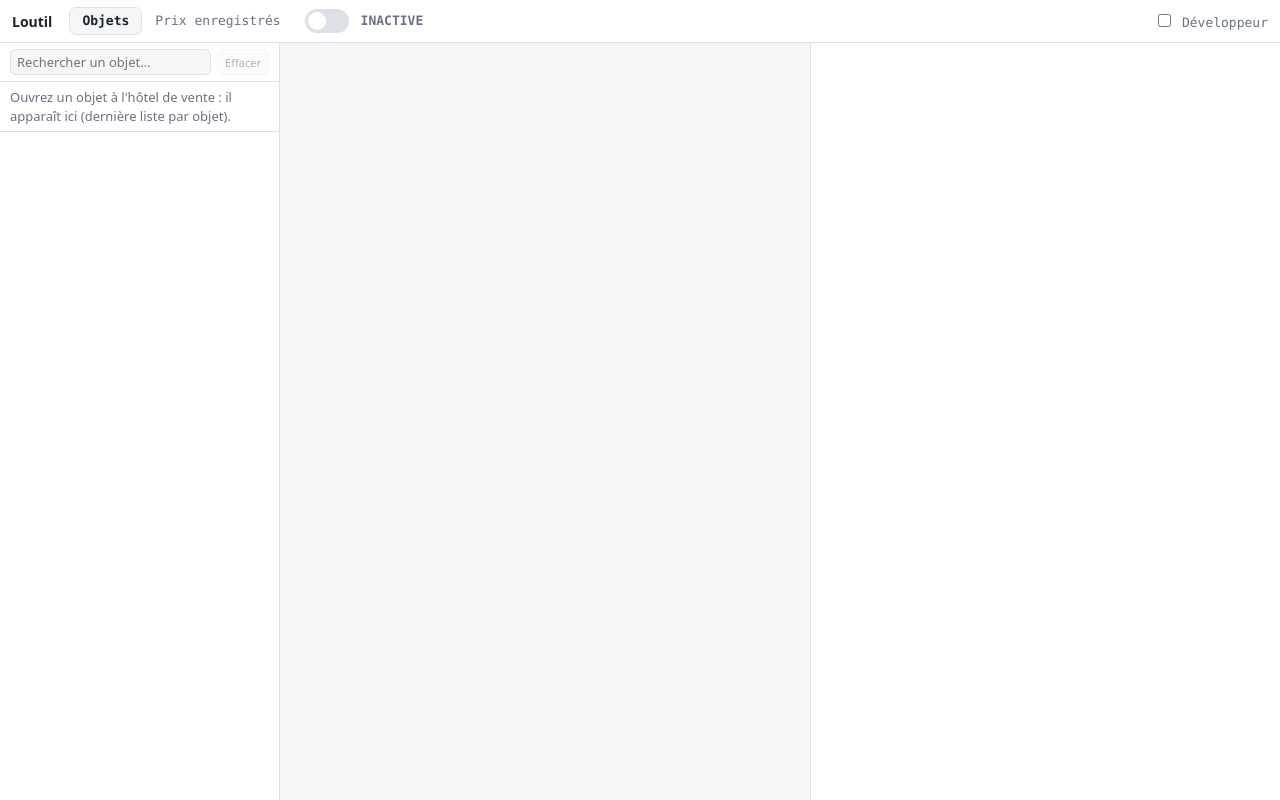
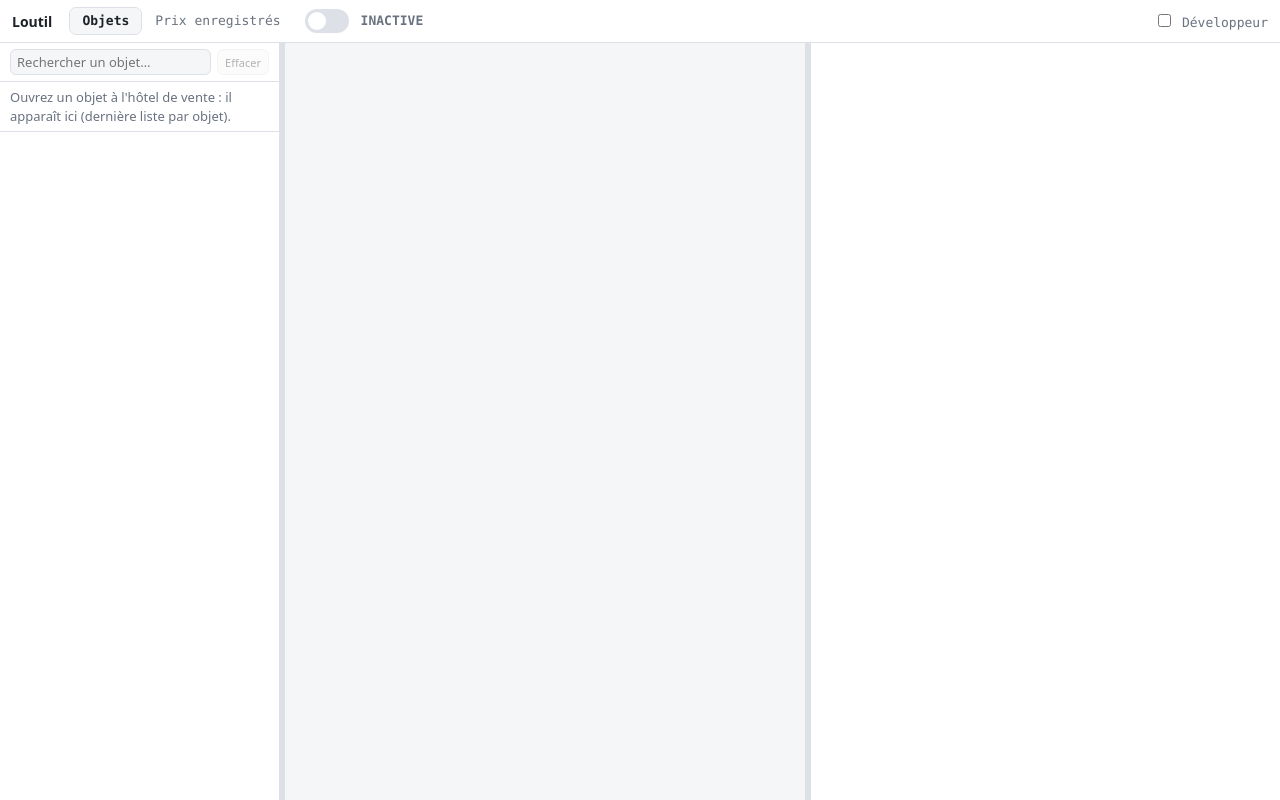
Before and after one commit to JustNao/karrelage-unity, a Svelte app in the folder app/: page / in a window 1280 px wide. Built offline with nearby package versions, Linux system fonts and the light colour scheme.

Commit message:
Resizable columns as a shared default (Objets, Paquets); window starts maximised

```diff
--- a/app/src-tauri/tauri.conf.json
+++ b/app/src-tauri/tauri.conf.json
@@ -11,7 +11,7 @@
   },
   "app": {
     "windows": [
-      { "label": "main", "title": "Loutil", "width": 1280, "height": 800, "minWidth": 720, "minHeight": 480 }
+      { "label": "main", "title": "Loutil", "width": 1280, "height": 800, "maximized": true, "minWidth": 720, "minHeight": 480 }
     ],
     "security": {
       "csp": "default-src 'self'; connect-src 'self' ipc: http://ipc.localhost; img-src 'self' data:; style-src 'self' 'unsafe-inline'; script-src 'self'"
--- a/app/src/app.css
+++ b/app/src/app.css
@@ -25,3 +25,7 @@ h3 { font: 600 12px system-ui; margin: 12px 0 4px; color: var(--mut); text-trans
 ::-webkit-scrollbar-thumb { background: #2b2f38; border: 1px solid #454b58; border-radius: 6px; }
 ::-webkit-scrollbar-thumb:hover { background: #3a3f4b; border-color: #5a6272; }
 ::-webkit-scrollbar-corner { background: #000; }
+
+/* draggable divider between resizable columns (see lib/columns.svelte.ts) */
+.grip { cursor: col-resize; background: var(--line); transition: background 0.15s; touch-action: none; }
+.grip:hover { background: var(--acc); }
--- /dev/null
+++ b/app/src/lib/columns.svelte.ts
@@ -0,0 +1,41 @@
+/**
+ * Resizable columns, the default layout for tabs with side-by-side panels: a grid whose panels are separated by thin
+ * draggable grips. Widths are in px, remembered between sessions; the flexible column (1fr) takes what is left.
+ *
+ *   const cols = new Columns("loutil.cols.<tab>", { left: 280, right: 470 });
+ *   <div class="grid" style:grid-template-columns="{cols.w.left}px 5px 1fr 5px {cols.w.right}px"> panel, <div class="grip" onpointerdown={(e) => cols.drag("left", 1, e)}>, ...
+ *
+ * `dir` is +1 when the panel sits on the left of the grip (grows with the pointer), -1 when on its right. Style `.grip`
+ * with `.grip` from app.css.
+ */
+export class Columns<K extends string> {
+  w = $state() as Record<K, number>;
+
+  constructor(
+    private key: string,
+    defaults: Record<K, number>,
+    private min = 100,
+    private max = 900,
+  ) {
+    this.w = { ...defaults };
+    try {
+      Object.assign(this.w, JSON.parse(localStorage.getItem(key) ?? "{}"));
+    } catch {}
+  }
+
+  drag(name: K, dir: 1 | -1, e: PointerEvent) {
+    const x0 = e.clientX;
+    const w0 = this.w[name];
+    const move = (ev: PointerEvent) => (this.w[name] = Math.min(this.max, Math.max(this.min, w0 + dir * (ev.clientX - x0))));
+    const up = () => {
+      window.removeEventListener("pointermove", move);
+      window.removeEventListener("pointerup", up);
+      try {
+        localStorage.setItem(this.key, JSON.stringify(this.w));
+      } catch {}
+    };
+    window.addEventListener("pointermove", move);
+    window.addEventListener("pointerup", up);
+    e.preventDefault();
+  }
+}
--- a/app/src/modules/auction/View.svelte
+++ b/app/src/modules/auction/View.svelte
@@ -1,6 +1,7 @@
 <script lang="ts">
   import { onMount, tick } from "svelte";
   import { SvelteMap, SvelteSet } from "svelte/reactivity";
+  import { Columns } from "../../lib/columns.svelte";
   import { ago, call, kamas, on } from "../../lib/api";
   import { flip } from "svelte/animate";
   import DensityChart from "../../lib/components/DensityChart.svelte";
@@ -14,6 +15,7 @@
 
   interface Filter { a: number; min: string | number; max: string | number }
 
+  const cols = new Columns("loutil.cols.items", { list: 280, filter: 470 }); // resizable: list | listing (flexible) | filter
   let items = new SvelteMap<number, any>();
   let selGid = $state<number | null>(null);
   let picker = $state<EffectMeta[]>([]); // effects found on level 150-200 equipment (what the picker offers)
@@ -300,7 +302,7 @@
   });
 </script>
 
-<div class="view">
+<div class="view" style:grid-template-columns="{cols.w.list}px 5px 1fr 5px {cols.w.filter}px">
   <div class="ilist">
     <div class="sbar">
       <input type="search" placeholder="Rechercher un objet…" bind:value={search} />
@@ -325,6 +327,8 @@
       <div class="mut empty">{search ? "Aucun objet ne correspond à la recherche." : "Ouvrez un objet à l'hôtel de vente : il apparaît ici (dernière liste par objet)."}</div>
     {/each}
   </div>
+
+  <div class="grip" role="separator" aria-orientation="vertical" onpointerdown={(e) => cols.drag("list", 1, e)}></div>
 
   <SmoothScroll toTop>
     {#if item}
@@ -435,6 +439,8 @@
     {/if}
   </SmoothScroll>
 
+  <div class="grip" role="separator" aria-orientation="vertical" onpointerdown={(e) => cols.drag("filter", -1, e)}></div>
+
   <div class="filter">
     {#if item}
       {#if comp}
@@ -479,7 +485,7 @@
 </div>
 
 <style>
-  .view { flex: 1; min-height: 0; display: grid; grid-template-columns: 280px 1fr 470px; }
+  .view { flex: 1; min-height: 0; display: grid; }
   .ilist { overflow: auto; background: var(--panel); border-right: 1px solid var(--line); }
   .deal-ico { color: var(--ok); font-size: 10px; vertical-align: middle; }
   .ilist .sbar { display: flex; gap: 6px; padding: 6px 10px; cursor: default; position: sticky; top: 0; z-index: 2; background: var(--panel); }
--- a/app/src/modules/packets/View.svelte
+++ b/app/src/modules/packets/View.svelte
@@ -1,6 +1,7 @@
 <script lang="ts">
   import { onMount, tick } from "svelte";
   import { call, kamas, on } from "../../lib/api";
+  import { Columns } from "../../lib/columns.svelte";
   import ItemCard from "../../lib/components/ItemCard.svelte";
   import JsonTree from "../../lib/components/JsonTree.svelte";
 
@@ -17,26 +18,8 @@
   let editingName = $state(false);
   let nameDraft = $state("");
 
-  // Resizable panels (px): types | list | formatted | detail. The list takes what is left. Remembered between sessions.
-  let widths = $state({ types: 170, fmt: 420, detail: 480 });
-  try {
-    Object.assign(widths, JSON.parse(localStorage.getItem("loutil.packetCols") ?? "{}"));
-  } catch {}
-  /** Drag a divider: `dir` = +1 when the panel is on the left of the handle (grows with the pointer), -1 when on the right. */
-  function resize(key: "types" | "fmt" | "detail", dir: 1 | -1, e: PointerEvent) {
-    const x0 = e.clientX, w0 = widths[key];
-    const move = (ev: PointerEvent) => (widths[key] = Math.min(900, Math.max(100, w0 + dir * (ev.clientX - x0))));
-    const up = () => {
-      window.removeEventListener("pointermove", move);
-      window.removeEventListener("pointerup", up);
-      try {
-        localStorage.setItem("loutil.packetCols", JSON.stringify(widths));
-      } catch {}
-    };
-    window.addEventListener("pointermove", move);
-    window.addEventListener("pointerup", up);
-    e.preventDefault();
-  }
+  // resizable panels: types | list (flexible) | formatted | detail
+  const cols = new Columns("loutil.cols.packets", { types: 170, fmt: 420, detail: 480 });
 
   const nm = (p: any) => p.name || p.type || "?";
   const fmtT = (t: number) => {
@@ -126,7 +109,7 @@
   <button onclick={clear}>Vider</button>
   <span class="mut">{visible.length} affichés / {packets.length} en mémoire</span>
 </div>
-<div class="grid" style:grid-template-columns={`${widths.types}px 5px 1fr 5px ${current?.fmt ? widths.fmt + "px 5px " : ""}${widths.detail}px`}>
+<div class="grid" style:grid-template-columns={`${cols.w.types}px 5px 1fr 5px ${current?.fmt ? cols.w.fmt + "px 5px " : ""}${cols.w.detail}px`}>
   <div class="types">
     {#each typeStats as [k, c] (k)}
       <!-- svelte-ignore a11y_click_events_have_key_events, a11y_no_static_element_interactions -->
@@ -135,7 +118,7 @@
       </div>
     {/each}
   </div>
-  <div class="grip" role="separator" aria-orientation="vertical" onpointerdown={(e) => resize("types", 1, e)}></div>
+  <div class="grip" role="separator" aria-orientation="vertical" onpointerdown={(e) => cols.drag("types", 1, e)}></div>
   <div class="list" bind:this={listEl}>
     <table>
       <tbody>
@@ -151,7 +134,7 @@
       </tbody>
     </table>
   </div>
-  <div class="grip" role="separator" aria-orientation="vertical" onpointerdown={(e) => resize(current?.fmt ? "fmt" : "detail", -1, e)}></div>
+  <div class="grip" role="separator" aria-orientation="vertical" onpointerdown={(e) => cols.drag(current?.fmt ? "fmt" : "detail", -1, e)}></div>
   {#if current?.fmt}
     <div class="fmt">
       {#if current.fmt.kind === "auction_items"}
@@ -164,7 +147,7 @@
       {/if}
     </div>
   {/if}
-  {#if current?.fmt}<div class="grip" role="separator" aria-orientation="vertical" onpointerdown={(e) => resize("detail", -1, e)}></div>{/if}
+  {#if current?.fmt}<div class="grip" role="separator" aria-orientation="vertical" onpointerdown={(e) => cols.drag("detail", -1, e)}></div>{/if}
   <div class="detail">
     {#if !current}
       <span class="mut">Sélectionnez un paquet.</span>
@@ -192,8 +175,6 @@
   .bar { display: flex; gap: 10px; align-items: center; padding: 6px 12px; border-bottom: 1px solid var(--line); }
   input[type="search"] { width: 240px; }
   .grid { flex: 1; min-height: 0; display: grid; }
-  .grip { cursor: col-resize; background: var(--line); transition: background 0.15s; }
-  .grip:hover { background: var(--acc); }
   .types, .detail, .fmt { background: var(--panel); overflow: auto; }
   .types { border-right: 1px solid var(--line); }
   .detail { border-left: 1px solid var(--line); padding: 10px; }
```
Also changed, not shown: 1 other file (tests, documents, lock files or other folders).
